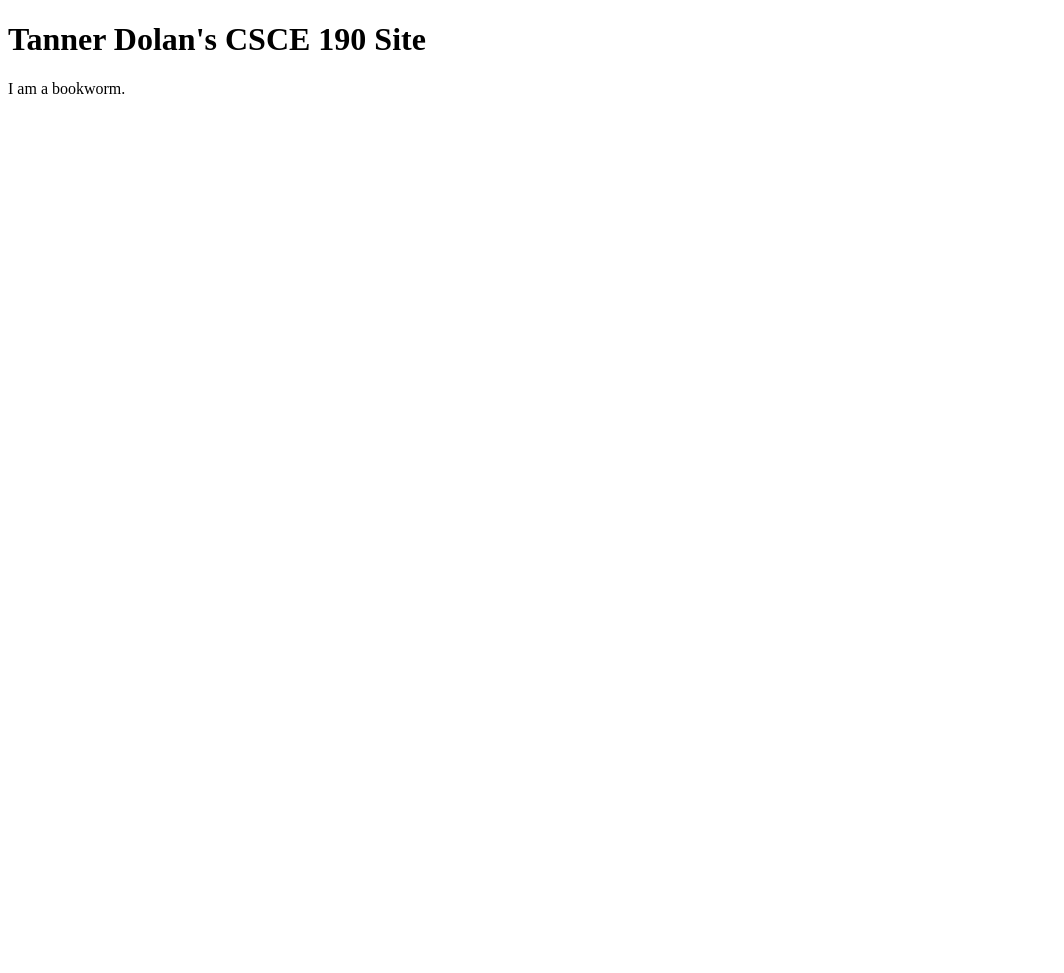
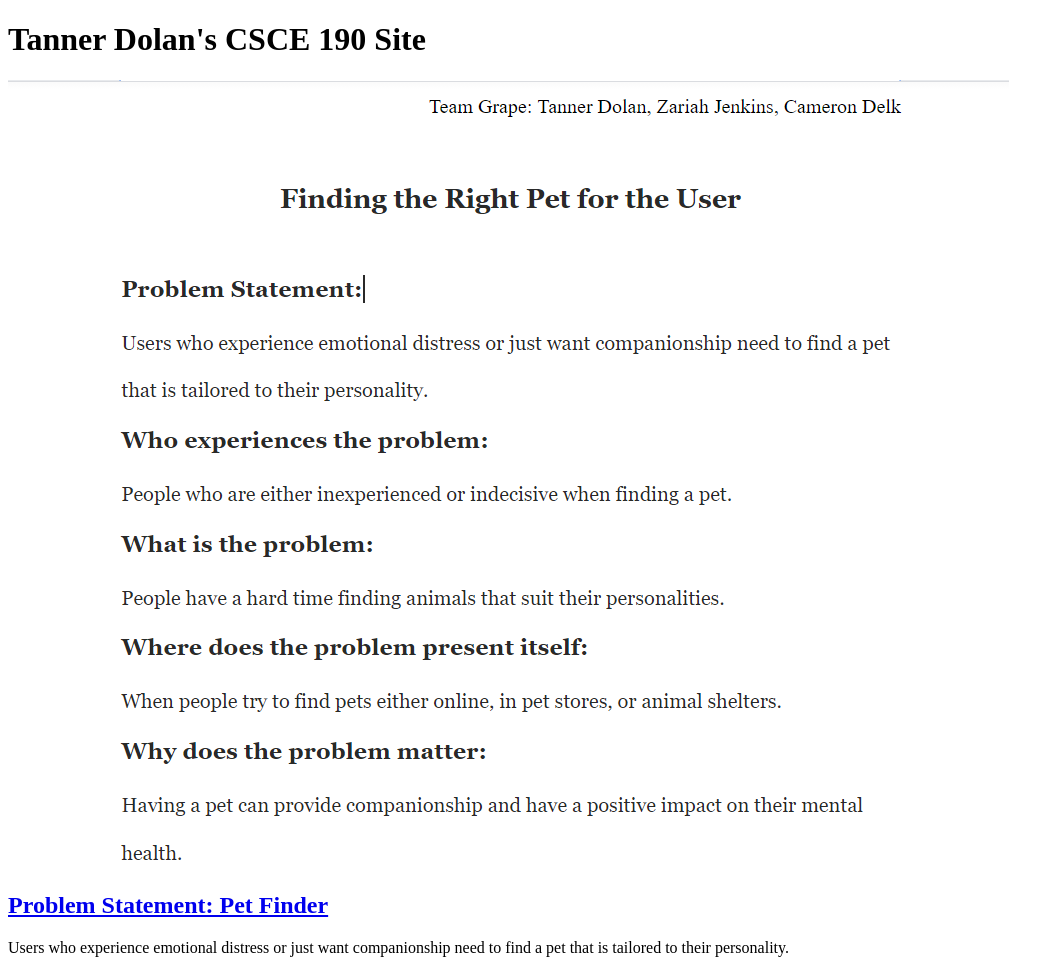
Before and after one commit to TannerDolan/TannerDolan.github.io, a plain HTML site: page index.html in a window 1280 px wide. Shown: the whole page, without its empty margins (0-1064 px from the left). Before the commit the page ends 800 px from the top, so only its background shows below. Drawn offline with Linux system fonts and the light colour scheme.

Commit message:
Add files via upload

```diff
--- a/index.html
+++ b/index.html
@@ -6,6 +6,14 @@
     <body>
         <h1>Tanner Dolan's CSCE 190 Site</h1>
 
-        <p>I am a bookworm.</p>
+        <section class="assignment">
+            <a href="files/Problem Statement.pdf"><img src="Images/Problem Statement.png"></a>
+            <section class="ass-details">
+                <a href="files/Problem Statement.pdf"><h2>Problem Statement: Pet Finder</h2></a>
+                <p>
+                    Users who experience emotional distress or just want companionship need to find a pet that is tailored to their personality.
+                </p>
+            </section>
+        </section>
     </body>
 </html>
```
Also changed, not shown: Images/Problem Statement.png (added), 1 other file.
